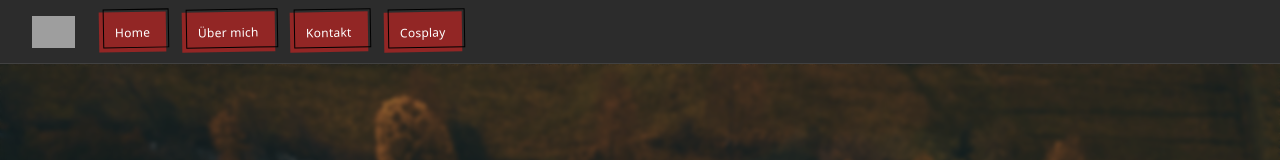
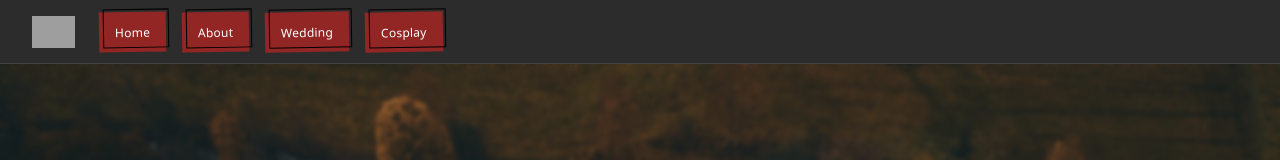
Before and after one commit to AdrianSailerArt/adriansailerart, a Nuxt app: page / in a window 1280 px wide. Shown: the top 160 px of the page. Built offline with nearby package versions, Linux system fonts and the light colour scheme; grey boxes are pictures that could not be loaded.

Commit message:
navigation strucutre

```diff
--- a/app/components/BuyBox.vue
+++ b/app/components/BuyBox.vue
@@ -75,6 +75,7 @@ defineProps<{
                     fluid
                     :variant="plan.highlight ? 'standard' : 'outlined'"
                     class="mt-large4"
+                    @click="plan.cta()"
                 >
                     Jetzt buchen
                 </Button>
--- a/app/components/NavBar.vue
+++ b/app/components/NavBar.vue
@@ -1,19 +1,6 @@
 <script lang="ts" setup>
 import Button from '~/atomics/button/Button.vue';
-import { ROUTES } from '~/statics/routes';
-
-type NavItem = {
-    name: string;
-    href: string;
-};
-
-const nav: Array<NavItem> = [
-    { name: 'Home', href: ROUTES.HOME },
-    { name: 'Über mich', href: ROUTES.ABOUT },
-    { name: 'Kontakt', href: ROUTES.CONTACT },
-    { name: 'Cosplay', href: ROUTES.COSPLAY },
-
-];
+import { navigationRoutes } from '~/statics/routes';
 </script>
 
 <template>
@@ -34,13 +21,15 @@ const nav: Array<NavItem> = [
                     </div>
                     <div class="hidden sm:ml-medium sm:block">
                         <div class="flex space-x-small4">
-                            <template v-for="item in nav" :key="item.name">
+                            <template
+                                v-for="(item, index) in navigationRoutes"
+                                :key="index"
+                            >
                                 <Button>
-                                <a
-                                    :href="item.href"
-
-                                    >{{ item.name }}</a
-                                ></Button>
+                                    <a :href="item.path">{{
+                                        item.name
+                                    }}</a></Button
+                                >
                             </template>
                         </div>
                     </div>
--- /dev/null
+++ b/app/helpers/ctaMail.ts
@@ -0,0 +1,10 @@
+export const createMailtoCta = (planName: string) => () => {
+   if (!import.meta.client) {
+        return;
+    }
+
+    const subject = `Anfrage für ${planName}`;
+    const body = `Hallo Adrian,\n\nich habe Interesse an deinem Paket "${planName}" und würde mich gerne bei dir melden.\n\nViele Grüße`;
+
+    window.location.href = `mailto:adriansailer@me.com?subject=${encodeURIComponent(subject)}&body=${encodeURIComponent(body)}`;
+};
--- a/app/resources/buyBoxes/wedding.ts
+++ b/app/resources/buyBoxes/wedding.ts
@@ -1,4 +1,7 @@
+import { createMailtoCta } from '~/helpers/ctaMail';
 import type { Plan } from '~/types';
+
+
 
 export const weddingPlans: Array<Plan> = [
     {
@@ -13,7 +16,8 @@ export const weddingPlans: Array<Plan> = [
             'Mind. 80 bearbeitete Fotos',
             'Online-Galerie',
             'Private Nutzungsrechte'
-        ]
+        ],
+        cta: createMailtoCta('Standesamt')
     },
     {
         name: 'Classic',
@@ -28,7 +32,8 @@ export const weddingPlans: Array<Plan> = [
             'Online-Galerie',
             'Gruppen- & Paarfotos',
             'Private Nutzungsrechte'
-        ]
+        ],
+        cta: createMailtoCta('Classic')
     },
     {
         name: 'Premium',
@@ -47,7 +52,8 @@ export const weddingPlans: Array<Plan> = [
             'Paarshooting',
             'Gruppenfotos',
             'Private Nutzungsrechte'
-        ]
+        ],
+        cta: createMailtoCta('Premium')
     },
     {
         name: 'Exclusive',
@@ -65,7 +71,8 @@ export const weddingPlans: Array<Plan> = [
             'After-Wedding-Shooting',
             'Highlight-Slideshow',
             'Private Nutzungsrechte'
-        ]
+        ],
+        cta: createMailtoCta('Exclusive')
     },
     {
         name: 'Individuell',
@@ -91,6 +98,7 @@ export const weddingPlans: Array<Plan> = [
             'Fotoalben & hochwertige Prints',
 
             'Persönliches Angebot'
-        ]
+        ],
+        cta: createMailtoCta('Individuell')
     }
 ];
--- a/app/statics/routes.ts
+++ b/app/statics/routes.ts
@@ -1,6 +1,49 @@
 export const ROUTES = {
     HOME: '/',
     ABOUT: '/about',
-    CONTACT: '/contact',
+    WEDDING: '/wedding',
     COSPLAY: '/cosplay',
-} as const
+    IMPRESSUM: '/impressum',
+    DATA_SECURITY: '/datenschutz'
+} as const;
+
+type RouteName = (typeof ROUTES)[keyof typeof ROUTES];
+
+type NavigationRoute = {
+    name: string;
+    icon?: string;
+    path: RouteName;
+};
+export const navigationRoutes: Array<NavigationRoute> = [
+    {
+        name: 'Home',
+        icon: 'home',
+        path: ROUTES.HOME
+    },
+    {
+        name: 'About',
+        icon: 'info',
+        path: ROUTES.ABOUT
+    },
+    {
+        name: 'Wedding',
+        icon: 'heart',
+        path: ROUTES.WEDDING
+    },
+    {
+        name: 'Cosplay',
+        icon: 'mask',
+        path: ROUTES.COSPLAY
+    }
+];
+
+export const footerNavigation: Array<NavigationRoute> = [
+    {
+        name: 'Impressum',
+        path: ROUTES.IMPRESSUM
+    },
+    {
+        name: 'Datenschutz',
+        path: ROUTES.DATA_SECURITY
+    }
+];
--- a/app/types/index.ts
+++ b/app/types/index.ts
@@ -10,4 +10,5 @@ export type Plan = {
     description: string;
     features: Array<string>;
     highlight?: boolean;
+    cta: () => void;
 };
```
